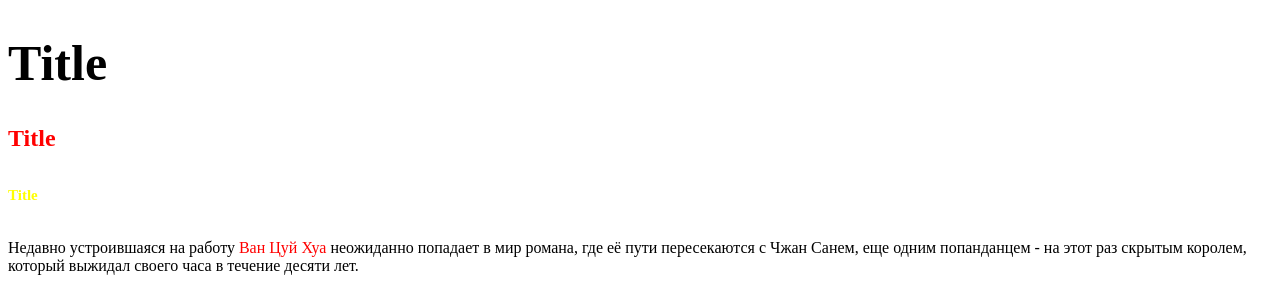
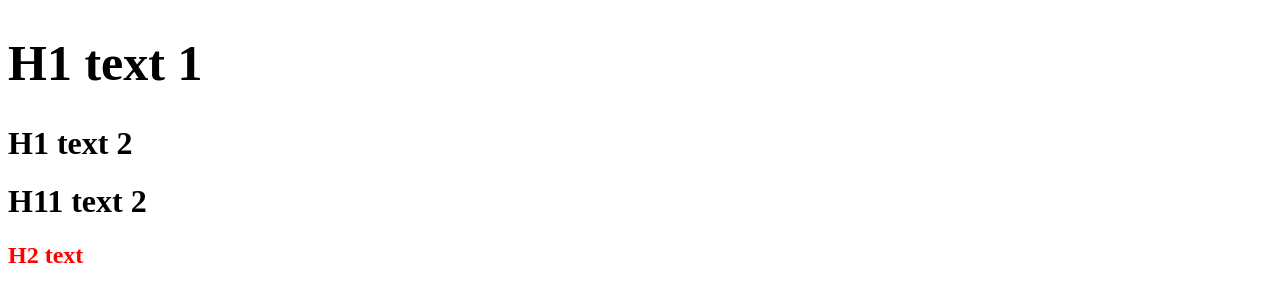
Before and after one commit to heydiana/autotests-ui, a Python web app: template templates/index.html in a window 1280 px wide. Shown: the top 288 px of the page. Run offline with Jinja, Linux system fonts and the light colour scheme; the template is opened without the code that fills it, so the values that code supplies are empty.

Commit message:
XPath Локаторы

```diff
--- a/templates/index.html
+++ b/templates/index.html
@@ -51,9 +51,11 @@
 </head>
 <body>
 <div class="python">
-    <h1 id="h1-text" > Title</h1>
-    <h2 class="h2-text"> Title</h2>
-    <h6 class="h2-text h6-text"> Title</h6>
+    <h1 id="h1-text" >H1 text 1</h1>
+    <h1>H1 text 2</h1>
+    <h1>H11 text 2</h1>
+    <h2 class="h2-text">H2 text</h2>
+    <h6 class="h2-text h6-text">H6 text</h6>
     <p>Недавно устроившаяся на работу <span style="color: red">Ван Цуй Хуа</span> неожиданно попадает в мир романа, где её пути пересекаются с Чжан
         Санем,
         еще одним попанданцем - на этот раз скрытым королем, который выжидал своего часа в течение десяти лет.</p>
@@ -108,7 +110,11 @@
 <div class="javascript">
     <h2 class="h2-text">H2 text</h2>
     <a href="https://habr.com/ru/articles/975778/" target="blank">JavaScript</a>
-
+    <ul>
+        <Li>Itrm 1</Li>
+        <Li>Itrm 2</Li>
+        <Li>Itrm 3</Li>
+    </ul>
 </div>
 
 </body>
```
